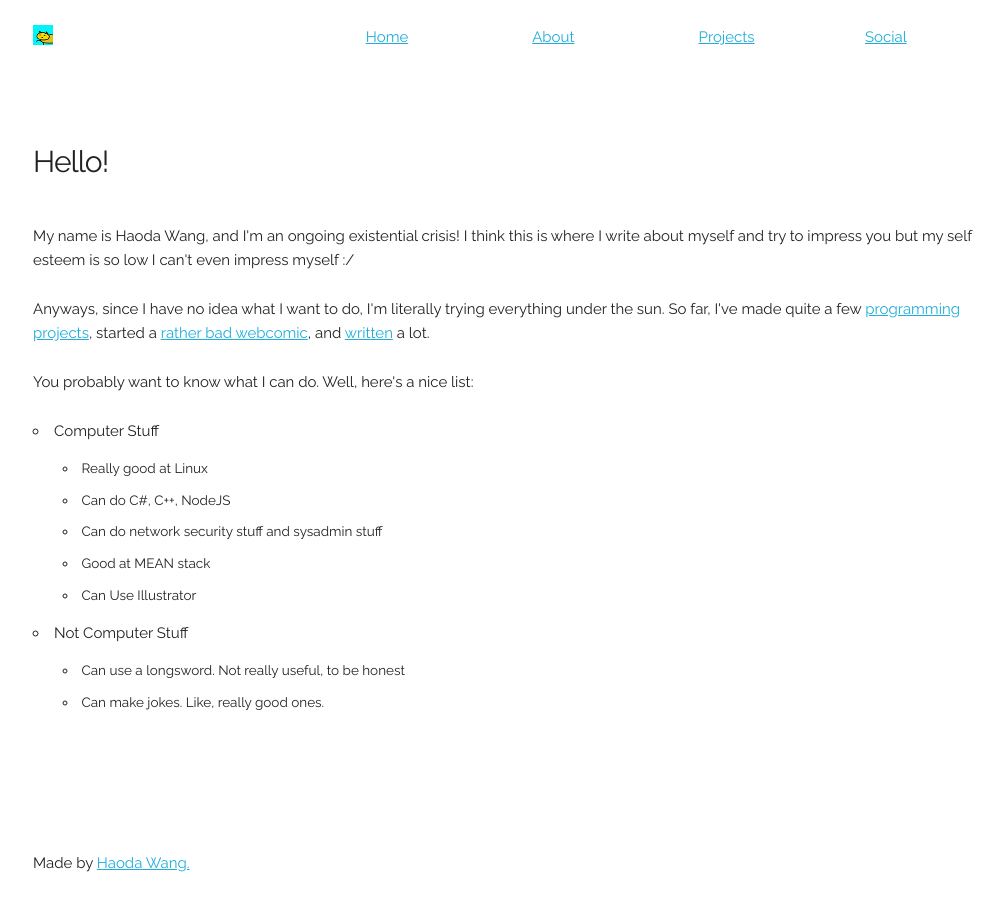
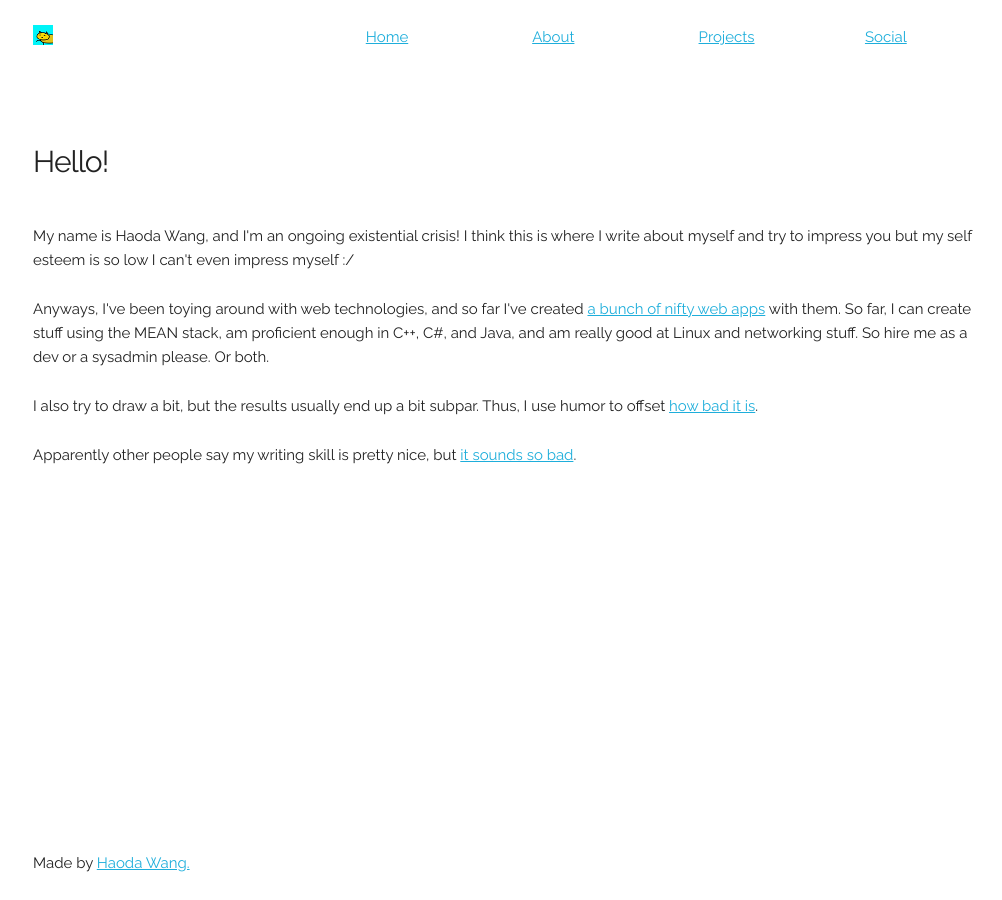
Before and after one commit to rootw4re/h313.github.io, a Jekyll site: the page built from about.html, in a window 1280 px wide. Shown: the whole page, without its empty margins (127-1129 px from the left). Built offline with Jekyll 4.4.1, drawn with Linux system fonts in a browser that asks for light colours; nearby versions of some CDN libraries.

Commit message:
revamp about page

```diff
--- a/about.html
+++ b/about.html
@@ -9,24 +9,8 @@ permalink: /about
     <h1>Hello!</h1>
     <br>
     <p>My name is Haoda Wang, and I'm an ongoing existential crisis! I think this is where I write about myself and try to impress you but my self esteem is so low I can't even impress myself :/</p>
-    <p>Anyways, since I have no idea what I want to do, I'm literally trying everything under the sun. So far, I've made quite a few <a href="/projects">programming projects</a>, started a <a href="https://sadbadlines.tumblr.com">rather bad webcomic</a>, and <a href="https://forcemedia.org/news/2017/1/28/2016-and-change">written</a> a lot.</p>
-    <p>You probably want to know what I can do. Well, here's a nice list:</p>
-    <ul>
-      <li>Computer Stuff
-        <ul>
-          <li>Really good at Linux</li>
-          <li>Can do C#, C++, NodeJS</li>
-          <li>Can do network security stuff and sysadmin stuff</li>
-          <li>Good at MEAN stack</li>
-          <li>Can Use Illustrator</li>
-        </ul>
-      </li>
-      <li>Not Computer Stuff
-        <ul>
-          <li>Can use a longsword. Not really useful, to be honest</li>
-          <li>Can make jokes. Like, really good ones.</li>
-        </ul>
-      </li>
-    </ul>
+    <p>Anyways, I've been toying around with web technologies, and so far I've created <a href="/projects">a bunch of nifty web apps</a> with them. So far, I can create stuff using the MEAN stack, am proficient enough in C++, C#, and Java, and am really good at Linux and networking stuff. So hire me as a dev or a sysadmin please. Or both.</p>
+    <p>I also try to draw a bit, but the results usually end up a bit subpar. Thus, I use humor to offset <a href="https://sadbadlines.tumblr.com">how bad it is</a>.</p>
+    <p>Apparently other people say my writing skill is pretty nice, but <a href="https://h313-rants.tumblr.com">it sounds so bad</a>.</p>
   </div>
 </div>
--- a/index.html
+++ b/index.html
@@ -32,7 +32,7 @@ layout: default
 <br>
 <div class="container">
   <div class="row">
-    <p>Why are you even down here? Go on and take a look at all my stuff pls.</p>
+    <p>Why are you even down here? Go on and <a href="/projects">take a look</a> at all my stuff pls.</p>
   </div>
 </div>
 
```
Also changed, not shown: social.html (+0 -11 lines).
